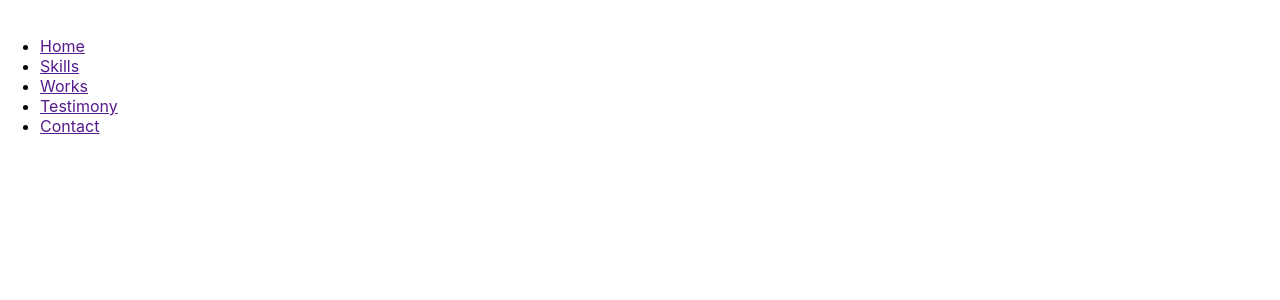
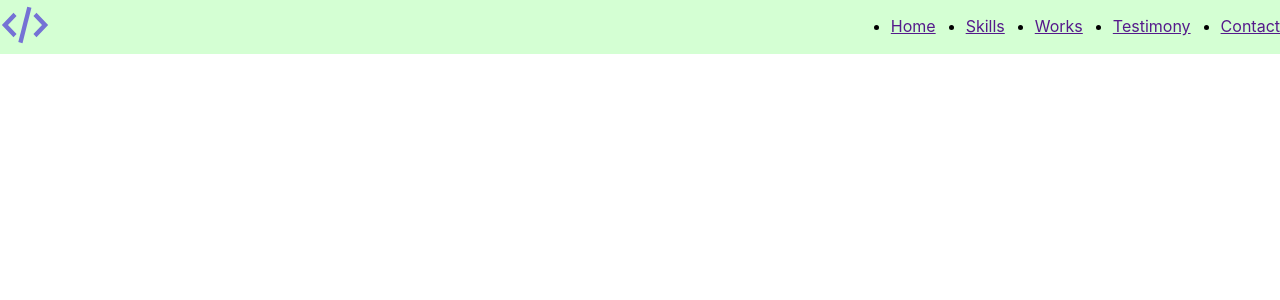
Before and after one commit to daniilminin1990/portfolio-react, a React app: page / in a window 1280 px wide. Shown: the top 300 px of the page. Built offline with nearby package versions, Linux system fonts and the light colour scheme.

Commit message:
header in the first approximation
refactoring heaeder, now ot looks more usual

```diff
--- /dev/null
+++ b/src/components/icon/Icon.tsx
@@ -0,0 +1,23 @@
+import React from "react";
+import iconsSprite from "../../assets/images/icons-sprite.svg";
+
+type IconPropsType = {
+  iconId: string;
+  width?: string;
+  height?: string;
+  viewBox?: string;
+};
+
+export const Icon = (props: IconPropsType) => {
+  return (
+    <svg
+      width={props.width || "50px"}
+      height={props.height || "50px"}
+      viewBox={props.viewBox || "0 0 50 50"}
+      fill="none"
+      xmlns="http://www.w3.org/2000/svg"
+    >
+      <use xlinkHref={`${iconsSprite}#${props.iconId}`} />
+    </svg>
+  );
+};
--- /dev/null
+++ b/src/components/logo/Logo.tsx
@@ -0,0 +1,10 @@
+import React from "react";
+import { Icon } from "../icon/Icon";
+
+export const Logo = () => {
+  return (
+    <a href="#">
+      <Icon iconId={"code"} />
+    </a>
+  );
+};
--- /dev/null
+++ b/src/components/menu/Menu.tsx
@@ -0,0 +1,33 @@
+import React from "react";
+import styled from "styled-components";
+
+export const Menu = () => {
+  return (
+    <StyledMenu>
+      <ul>
+        <li>
+          <a href="">Home</a>
+        </li>
+        <li>
+          <a href="">Skills</a>
+        </li>
+        <li>
+          <a href="">Works</a>
+        </li>
+        <li>
+          <a href="">Testimony</a>
+        </li>
+        <li>
+          <a href="">Contact</a>
+        </li>
+      </ul>
+    </StyledMenu>
+  );
+};
+
+const StyledMenu = styled.nav`
+  ul {
+    display: flex;
+    gap: 30px;
+  }
+`;
--- a/src/layout/header/Header.tsx
+++ b/src/layout/header/Header.tsx
@@ -1,30 +1,19 @@
 import React from "react";
+import styled from "styled-components";
+import { Logo } from "../../components/logo/Logo";
+import { Menu } from "../../components/menu/Menu";
 
 export const Header = () => {
   return (
-    <header>
-      <a href="#">
-        <img src="" alt="" />
-      </a>
-      <nav>
-        <ul>
-          <li>
-            <a href="">Home</a>
-          </li>
-          <li>
-            <a href="">Skills</a>
-          </li>
-          <li>
-            <a href="">Works</a>
-          </li>
-          <li>
-            <a href="">Testimony</a>
-          </li>
-          <li>
-            <a href="">Contact</a>
-          </li>
-        </ul>
-      </nav>
-    </header>
+    <StyledHeader>
+      <Logo />
+      <Menu />
+    </StyledHeader>
   );
 };
+
+const StyledHeader = styled.header`
+  background-color: #d4ffd3;
+  display: flex;
+  justify-content: space-between;
+`;
```
Also changed, not shown: src/assets/images/icons-sprite.svg.
